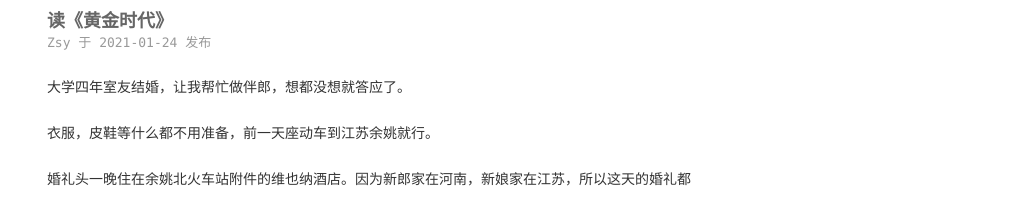
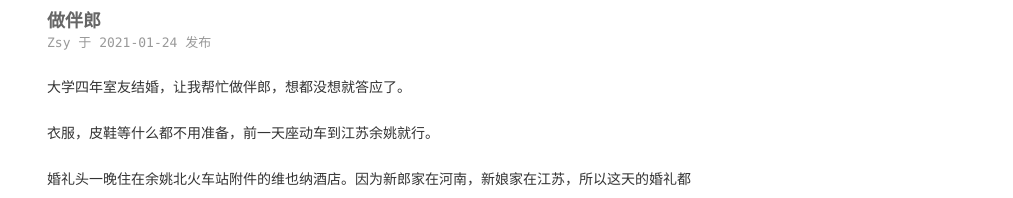
Before and after one commit to brutalimp/brutalimp.github.io, a Jekyll site: the page built from _posts/2021-1-24-做伴郎.md, in a window 1280 px wide. Shown: the top 198 px of the page, without its empty margins (267-1280 px from the left). Built offline with Jekyll 4.4.1, drawn with Linux system fonts in a browser that asks for light colours; comment, search, counter and statistics services are not loaded.

Commit message:
add post[2020-1-25]

```diff
--- a/_posts/2021-1-24-做伴郎.md
+++ b/_posts/2021-1-24-做伴郎.md
@@ -1,7 +1,7 @@
 ---
 layout: mypost
-title: 读《黄金时代》
-categories: [书籍]
+title: 做伴郎
+categories: [感想]
 ---
 
 大学四年室友结婚，让我帮忙做伴郎，想都没想就答应了。
```
